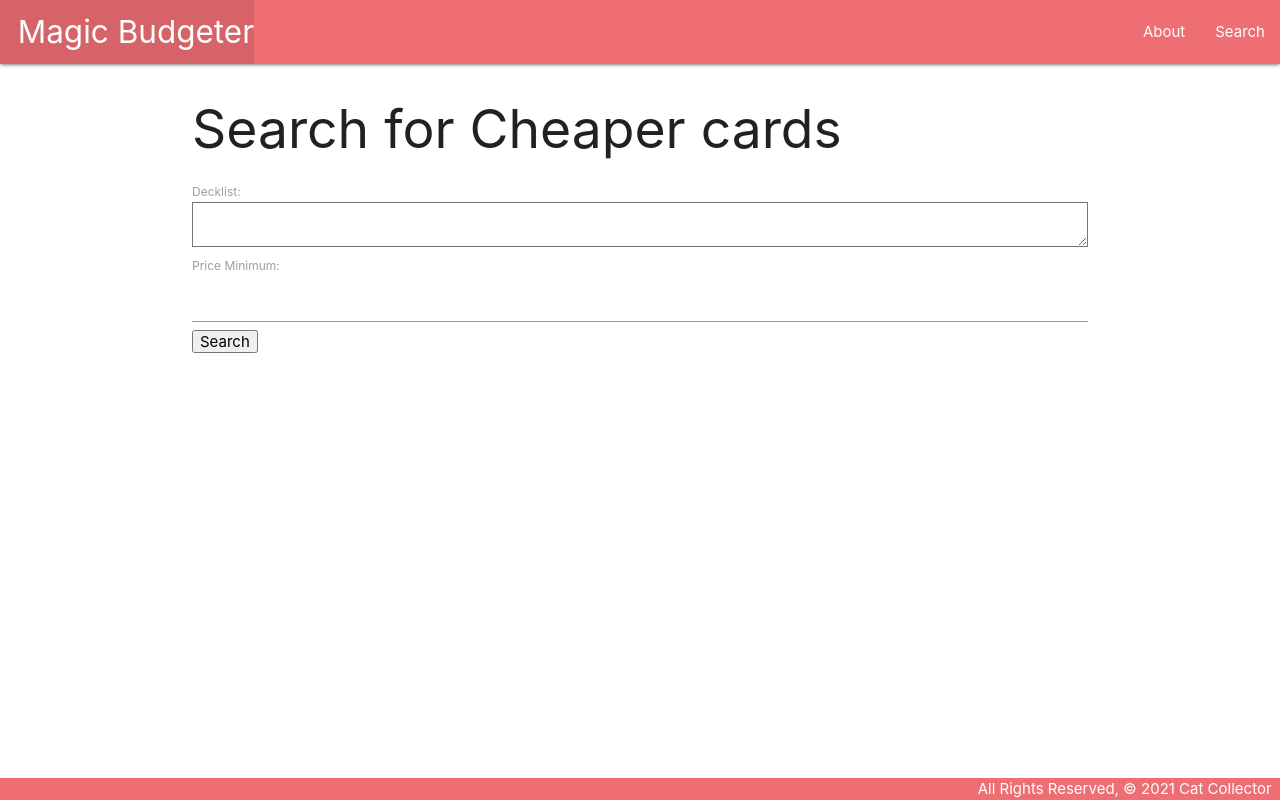
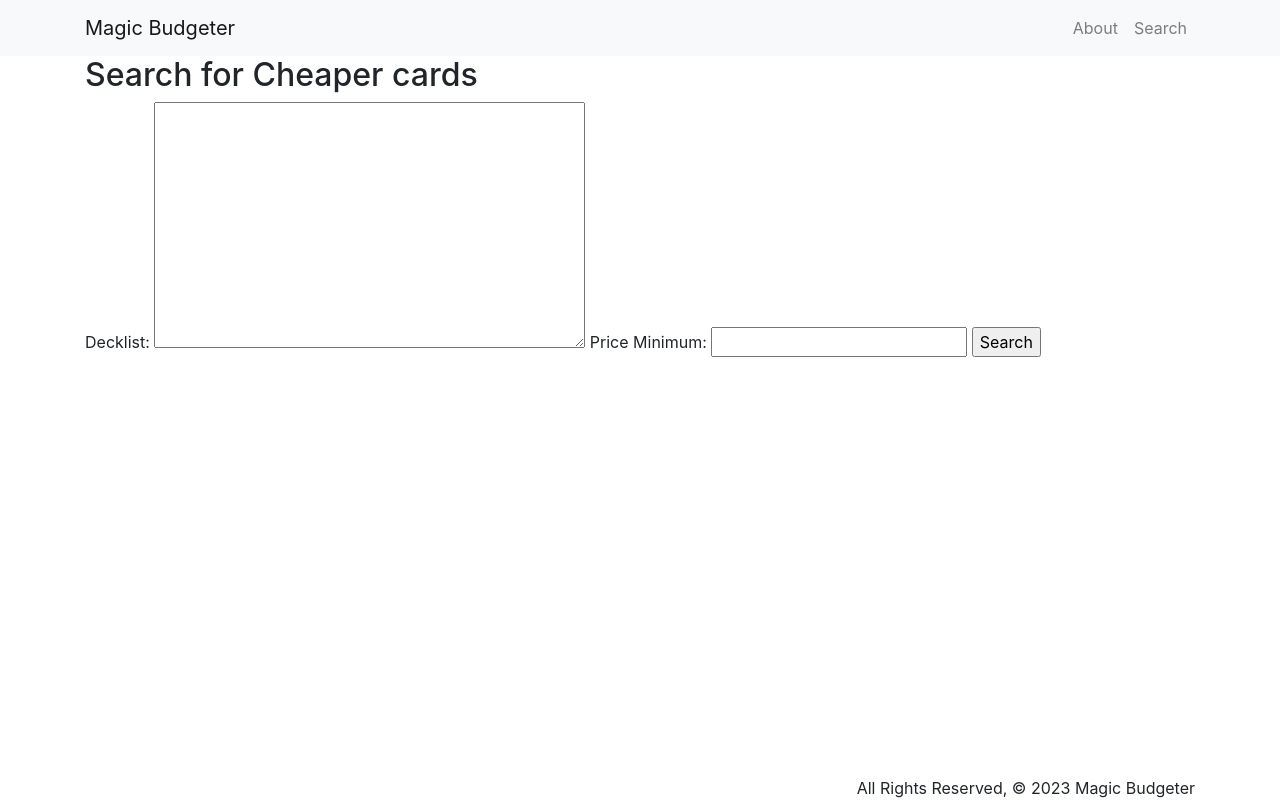
Before and after one commit to Jkokol2000/MagicBudgeter, a Django app: page /search/ in a window 1280 px wide. Run offline with Django 4.2, Linux system fonts and the light colour scheme.

Commit message:
Added courasel view and switched to bootstrap. Started work on fixing search function for cards with null price

```diff
--- a/main_app/card_api.py
+++ b/main_app/card_api.py
@@ -39,7 +39,9 @@
     if 'data' in response_json:
         cards = response_json['data']
         if len(cards) > 0:
-            return cards[0]
+            only_usd_cards = [card for card in cards if card["prices"].get('usd') is not None]
+            sorted_usd_cards = sort_cards_by_price(only_usd_cards)
+            return sorted_usd_cards[0] if len(sorted_usd_cards) > 0 else None
         else:
             return None
     else:
--- a/main_app/templates/base.html
+++ b/main_app/templates/base.html
@@ -1,25 +1,32 @@
-{% load static %}
 <!DOCTYPE html>
 <html lang="en">
+  {% load static %}
 <head>
   <meta charset="UTF-8">
   <meta name="viewport" content="width=device-width, initial-scale=1.0">
   <meta http-equiv="X-UA-Compatible" content="ie=edge">
   <title>Magic Budgeter</title>
-  <link rel="stylesheet" href="https://cdnjs.cloudflare.com/ajax/libs/materialize/1.0.0/css/materialize.min.css">
+  <link rel="stylesheet" href="https://cdn.jsdelivr.net/npm/bootstrap@4.3.1/dist/css/bootstrap.min.css" integrity="sha384-ggOyR0iXCbMQv3Xipma34MD+dH/1fQ784/j6cY/iJTQUOhcWr7x9JvoRxT2MZw1T" crossorigin="anonymous">
   <link rel="stylesheet" type="text/css" href="{% static 'css/style.css' %}">
 </head>
 <body>
-  <header class="navbar-fixed">
-    <nav>
-      <div class="nav-wrapper">
-        <ul>
-          <li><a href="/" class="left brand-logo">&nbsp;&nbsp;Magic Budgeter</a></li>
-        </ul>
-        <ul class="right">
-          <li><a href="/about">About</a></li>
-          <li><a href="{% url 'search_cards' %}">Search</a></li>
-        </ul>
+  <header>
+    <nav class="navbar navbar-expand-lg navbar-light bg-light">
+      <div class="container">
+        <a class="navbar-brand" href="/">Magic Budgeter</a>
+        <button class="navbar-toggler" type="button" data-toggle="collapse" data-target="#navbarNav" aria-controls="navbarNav" aria-expanded="false" aria-label="Toggle navigation">
+          <span class="navbar-toggler-icon"></span>
+        </button>
+        <div class="collapse navbar-collapse" id="navbarNav">
+          <ul class="navbar-nav ml-auto">
+            <li class="nav-item">
+              <a class="nav-link" href="/about">About</a>
+            </li>
+            <li class="nav-item">
+              <a class="nav-link" href="{% url 'search_cards' %}">Search</a>
+            </li>
+          </ul>
+        </div>
       </div>
     </nav>
   </header>
@@ -27,8 +34,13 @@
     {% block content %}
     {% endblock %}
   </main>
-  <footer class="page-footer">
-    <div class="right">All Rights Reserved, &copy; 2021 Cat Collector &nbsp;</div>
+  <footer class="footer">
+    <div class="container">
+      <div class="text-right">All Rights Reserved, &copy; 2023 Magic Budgeter</div>
+    </div>
   </footer>
+  <script src="https://code.jquery.com/jquery-3.3.1.slim.min.js" integrity="sha384-q8i/X+965DzO0rT7abK41JStQIAqVgRVzpbzo5smXKp4YfRvH+8abtTE1Pi6jizo" crossorigin="anonymous"></script>
+  <script src="https://cdn.jsdelivr.net/npm/popper.js@1.14.7/dist/umd/popper.min.js" integrity="sha384-UO2eT0CpHqdSJQ6hJty5KVphtPhzWj9WO1clHTMGa3JDZwrnQq4sF86dIHNDz0W1" crossorigin="anonymous"></script>
+  <script src="https://cdn.jsdelivr.net/npm/bootstrap@4.3.1/dist/js/bootstrap.min.js" integrity="sha384-JjSmVgyd0p3pXB1rRibZUAYoIIy6OrQ6VrjIEaFf/nJGzIxFDsf4x0xIM+B07jRM" crossorigin="anonymous"></script>
 </body>
 </html>
--- a/main_app/views.py
+++ b/main_app/views.py
@@ -29,6 +29,7 @@
                     similarCards = GetTaggedSearch(scryfall_card)
                     cheaper_cards = []
                     for card in similarCards:
+                        print(card['prices']['usd'])
                         if float(card['prices']["usd"]) < price_minimum:
                             cheaper_cards.append(card)
                     card_results[scryfall_card['name']] = (scryfall_card, cheaper_cards)
```
Also changed, not shown: main_app/templates/results.html (+16 -5 lines).
